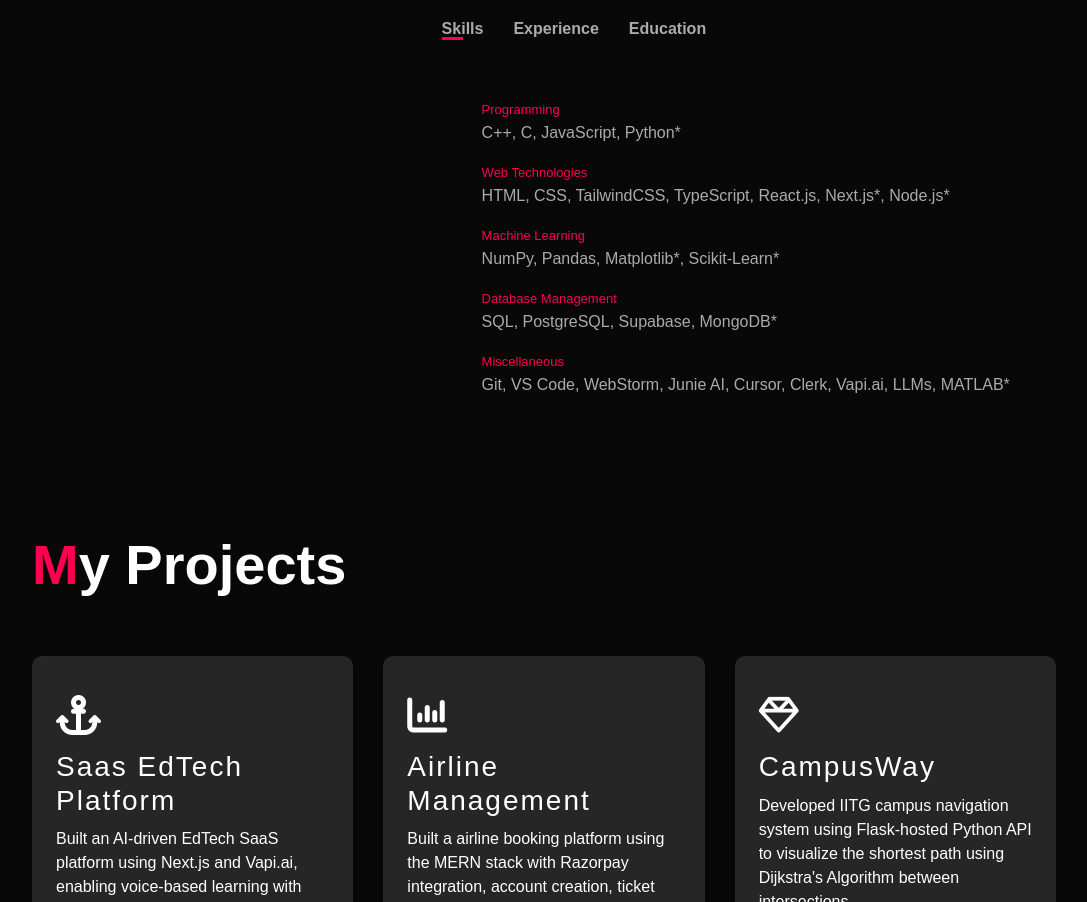
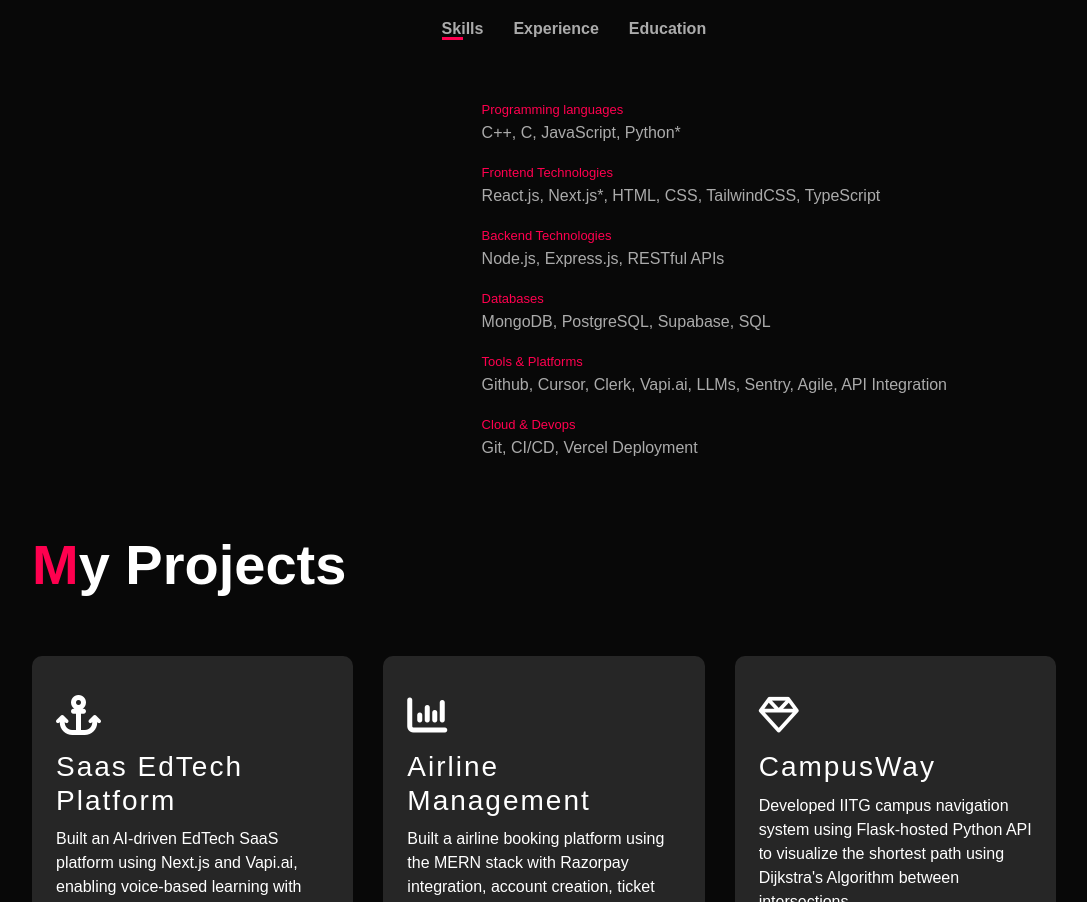
Before and after one commit to Ishant2004/portfolio, a plain HTML site: page index.html in a window 1280 px wide. Shown: the part 1129-2031 px from the top of the page, without its empty margins (96-1183 px from the left). Drawn offline with Linux system fonts and the light colour scheme.

Commit message:
mde changes in skills section

```diff
--- a/index.html
+++ b/index.html
@@ -53,11 +53,12 @@
                     <div class="tab-contents active-tab" id="skills">
                         <ul>
                             <!-- <li><span> App Techonologies</span><br>Flutter, Firebase, Android Studio*</li> -->
-                            <li><span> Programming </span><br>C++, C, JavaScript, Python*</li>
-                            <li><span> Web Technologies</span><br>HTML, CSS, TailwindCSS, TypeScript, React.js, Next.js*, Node.js*</li>
-                            <li><span> Machine Learning </span><br>NumPy, Pandas, Matplotlib*, Scikit-Learn*</li>
-                            <li><span> Database Management </span><br>SQL, PostgreSQL, Supabase, MongoDB*</li>
-                            <li><span> Miscellaneous </span><br>Git, VS Code, WebStorm, Junie AI, Cursor, Clerk, Vapi.ai, LLMs, MATLAB*</li>
+                            <li><span> Programming languages </span><br>C++, C, JavaScript, Python*</li>
+                            <li><span> Frontend Technologies </span><br>React.js, Next.js*, HTML, CSS, TailwindCSS, TypeScript</li>
+                            <li><span> Backend Technologies </span><br>Node.js, Express.js, RESTful APIs</li>
+                            <li><span> Databases </span><br>MongoDB, PostgreSQL, Supabase, SQL</li>
+                            <li><span> Tools & Platforms </span><br>Github, Cursor, Clerk, Vapi.ai, LLMs, Sentry, Agile, API Integration</li>
+                            <li><span> Cloud & Devops </span><br>Git, CI/CD, Vercel Deployment</li>
                         </ul>
                     </div>
                     <div class="tab-contents" id="experience">
```
